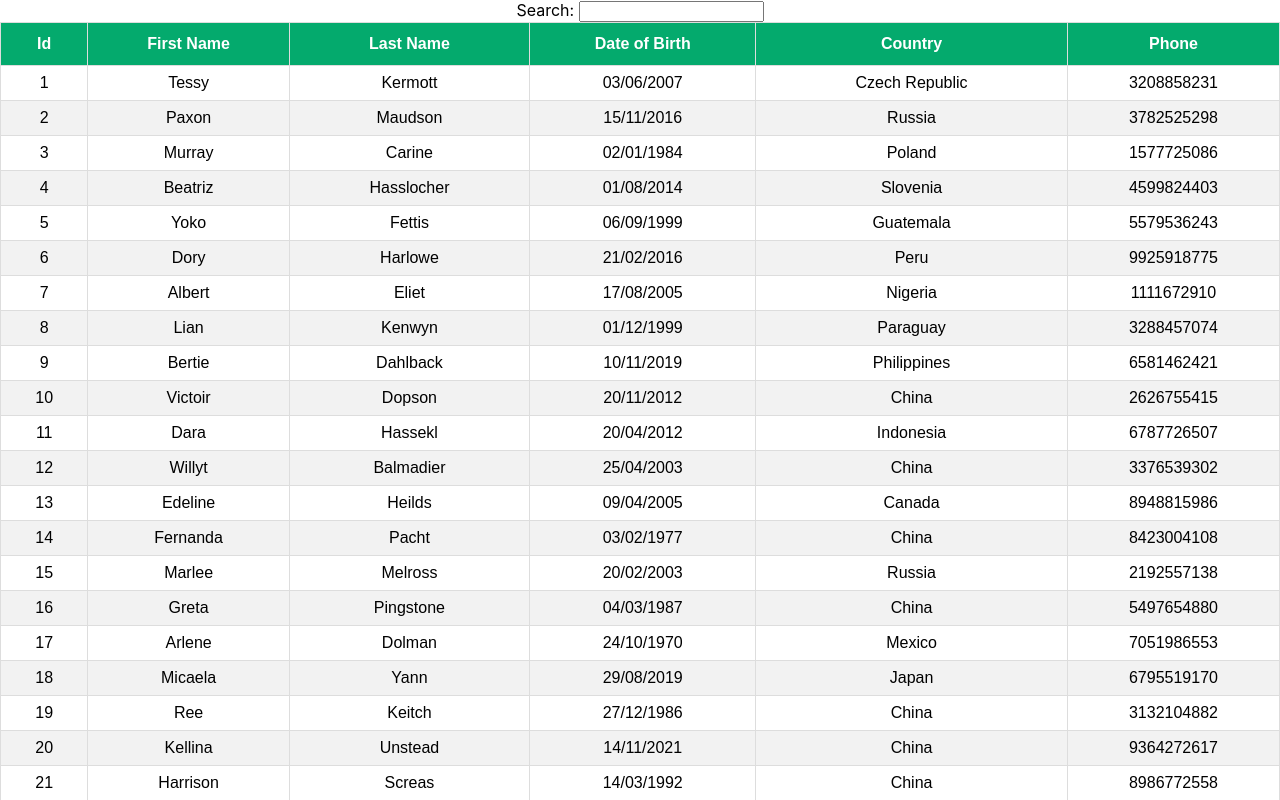
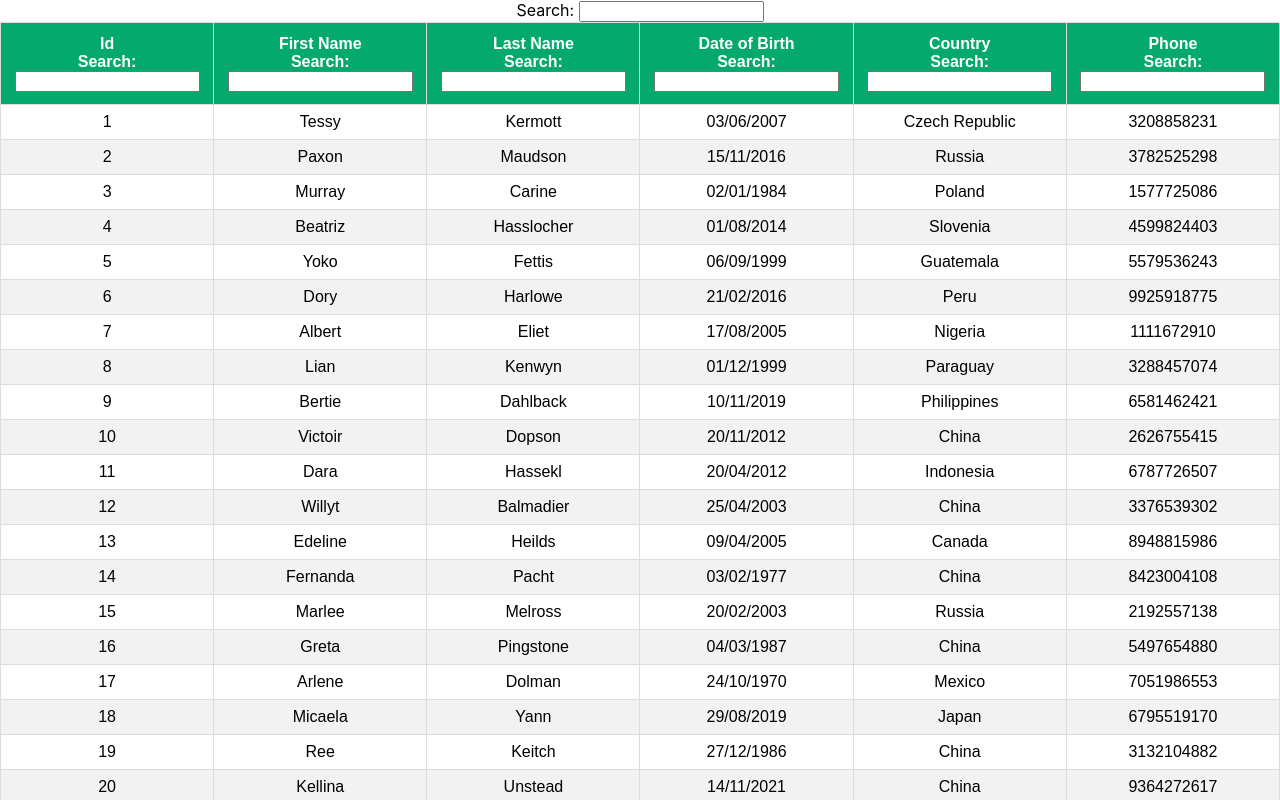
Before and after one commit to ShinchanThakur/React-Tables, a React (Create React App) app: page / in a window 1280 px wide. Shown: the top 800 px of the page. Built offline with nearby package versions, Linux system fonts and the light colour scheme.

Commit message:
Added Column filtering

```diff
--- /dev/null
+++ b/src/components/ColumnFilter.js
@@ -0,0 +1,13 @@
+import React from 'react'
+
+export const ColumnFilter = ({ column }) => {
+    const { filterValue, setFilter } = column
+    return (
+        <span>
+            Search:{' '}
+            <input value={filterValue || ''}
+                onChange={(e) => setFilter(e.target.value)}
+            />
+        </span>
+    )
+}
--- a/src/components/FilteringTable.js
+++ b/src/components/FilteringTable.js
@@ -1,5 +1,5 @@
 import React, { useMemo } from 'react'
-import { useGlobalFilter, useTable } from 'react-table'
+import { useFilters, useGlobalFilter, useTable } from 'react-table'
 import MOCK_DATA from './MOCK_DATA.json'
 import { COLUMNS } from './columns'
 import './table.css'
@@ -12,7 +12,10 @@
     const tableInstance = useTable({
         columns,
         data
-    }, useGlobalFilter)
+    },
+        useFilters,
+        useGlobalFilter
+    )
 
     const {
         getTableProps,
@@ -35,7 +38,10 @@
                     {headerGroups.map((headerGroup) => (
                         <tr {...headerGroup.getHeaderGroupProps()}>
                             {headerGroup.headers.map((column) => (
-                                <th {...column.getHeaderProps()}>{column.render('Header')}</th>
+                                <th {...column.getHeaderProps()}>
+                                    {column.render('Header')}
+                                    <div>{column.canFilter ? column.render('Filter') : null}</div>
+                                </th>
                             ))}
                         </tr>
                     ))}
--- a/src/components/columns.js
+++ b/src/components/columns.js
@@ -1,20 +1,24 @@
 import {format} from 'date-fns'
+import {ColumnFilter} from './ColumnFilter'
 
 export const COLUMNS = [
     {
         Header: 'Id',
         Footer: 'Id',
-        accessor: 'id'  //This is the column name in the data (json or csv)
+        accessor: 'id',  //This is the column name in the data (json or csv)
+        Filter: ColumnFilter
     },
     {
         Header: 'First Name',
         Footer: 'First Name',
-        accessor: 'first_name'
+        accessor: 'first_name',
+        Filter: ColumnFilter
     },
     {
         Header: 'Last Name',
         Footer: 'Last Name',
-        accessor: 'last_name'
+        accessor: 'last_name',
+        Filter: ColumnFilter
     },
     {
         Header: 'Date of Birth',
@@ -26,17 +30,20 @@
                                         //Therefore we convert it to date object first
 
                     'dd/MM/yyyy')       //This tells that the format to be shown in the table is dd/MM/yyyy
-                }
+                },
+        Filter: ColumnFilter
     },
     {
         Header: 'Country',
         Footer: 'Country',
-        accessor: 'country'
+        accessor: 'country',
+        Filter: ColumnFilter
     },
     {
         Header: 'Phone',
         Footer: 'Phone',
-        accessor: 'phone'
+        accessor: 'phone',
+        Filter: ColumnFilter
     }
 ]
 
```
Also changed, not shown: images/columnFiltering.png (added), 1 other file (tests, documents, lock files or other folders).
